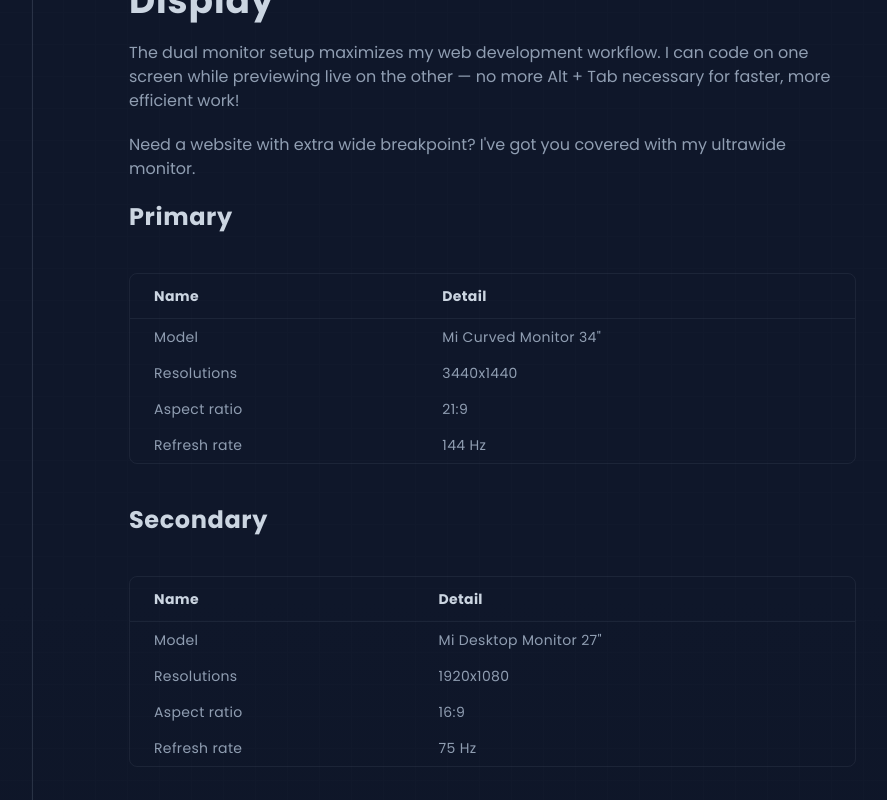
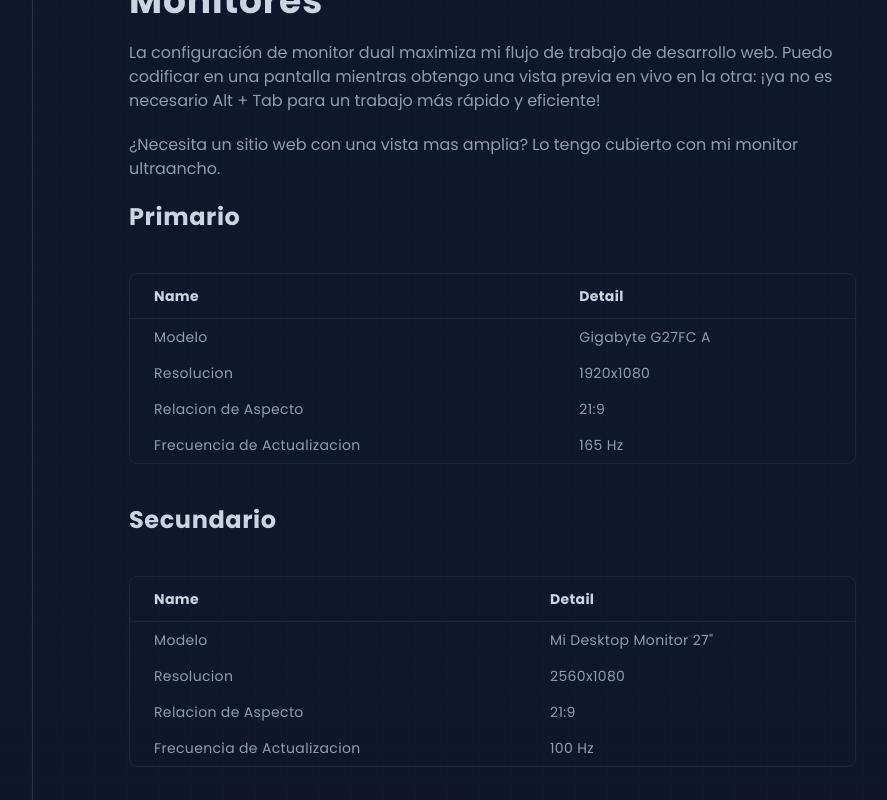
Before and after one commit to ImJars/Development-full-coding, a React (Vite) app: page /studio in a window 1280 px wide. Shown: the part 1460-2260 px from the top of the page, without its empty margins (32-919 px from the left). Built offline with nearby package versions, Linux system fonts and the light colour scheme.

Commit message:
Update studio

```diff
--- a/src/components/studio/tablePrimary.jsx
+++ b/src/components/studio/tablePrimary.jsx
@@ -17,20 +17,20 @@ function TablePrimary() {
           </thead>
           <tbody className="text-text-general text-sm tracking-wide font-normal">
             <tr>
-              <td className="px-6 py-2">Model</td>
-              <td className="px-6 py-2">Mi Curved Monitor 34"</td>
+              <td className="px-6 py-2">Modelo</td>
+              <td className="px-6 py-2">Gigabyte G27FC A</td>
             </tr>
             <tr>
-              <td className="px-6 py-2">Resolutions</td>
-              <td className="px-6 py-2">3440x1440</td>
+              <td className="px-6 py-2">Resolucion</td>
+              <td className="px-6 py-2">1920x1080</td>
             </tr>
             <tr>
-              <td className="px-6 py-2">Aspect ratio</td>
+              <td className="px-6 py-2">Relacion de Aspecto</td>
               <td className="px-6 py-2">21:9</td>
             </tr>
             <tr>
-              <td className="px-6 py-2">Refresh rate</td>
-              <td className="px-6 py-2">144 Hz</td>
+              <td className="px-6 py-2">Frecuencia de Actualizacion</td>
+              <td className="px-6 py-2">165 Hz</td>
             </tr>
           </tbody>
         </table>
--- a/src/components/studio/tableSecondary.jsx
+++ b/src/components/studio/tableSecondary.jsx
@@ -17,20 +17,20 @@ function TableSecondary() {
           </thead>
           <tbody className="text-text-general text-sm tracking-wide font-normal">
             <tr>
-              <td className="px-6 py-2">Model</td>
+              <td className="px-6 py-2">Modelo</td>
               <td className="px-6 py-2">Mi Desktop Monitor 27"</td>
             </tr>
             <tr>
-              <td className="px-6 py-2">Resolutions</td>
-              <td className="px-6 py-2">1920x1080</td>
+              <td className="px-6 py-2">Resolucion</td>
+              <td className="px-6 py-2">2560x1080</td>
             </tr>
             <tr>
-              <td className="px-6 py-2">Aspect ratio</td>
-              <td className="px-6 py-2">16:9</td>
+              <td className="px-6 py-2">Relacion de Aspecto</td>
+              <td className="px-6 py-2">21:9</td>
             </tr>
             <tr>
-              <td className="px-6 py-2">Refresh rate</td>
-              <td className="px-6 py-2">75 Hz</td>
+              <td className="px-6 py-2">Frecuencia de Actualizacion</td>
+              <td className="px-6 py-2">100 Hz</td>
             </tr>
           </tbody>
         </table>
--- a/src/studio.jsx
+++ b/src/studio.jsx
@@ -258,28 +258,29 @@ function Studio() {
                 <div className="mt-10">
                   <div ref={ref2}>
                     <h1 className="text-4xl font-bold text-text-white-gray tracking-wide mb-5">
-                      Display
+                      Monitores
                     </h1>
                     <p className="text-text-general">
-                      The dual monitor setup maximizes my web development
-                      workflow. I can code on one screen while previewing live
-                      on the other — no more Alt + Tab necessary for faster,
-                      more efficient work!
+                      La configuración de monitor dual maximiza mi flujo de
+                      trabajo de desarrollo web. Puedo codificar en una pantalla
+                      mientras obtengo una vista previa en vivo en la otra: ¡ya
+                      no es necesario Alt + Tab para un trabajo más rápido y
+                      eficiente!
                     </p>
                     <p className="text-text-general mt-5">
-                      Need a website with extra wide breakpoint? I've got you
-                      covered with my ultrawide monitor.
+                      ¿Necesita un sitio web con una vista mas amplia? Lo tengo
+                      cubierto con mi monitor ultraancho.
                     </p>
                   </div>
                   <div ref={ref3}>
                     <h1 className="text-2xl font-bold text-text-white-gray tracking-wide mt-5">
-                      Primary
+                      Primario
                     </h1>
                     <TablePrimary />
                   </div>
                   <div ref={ref4}>
                     <h1 className="text-2xl font-bold text-text-white-gray tracking-wide mt-5">
-                      Secondary
+                      Secundario
                     </h1>
                     <TableSecondary />
                   </div>
```
